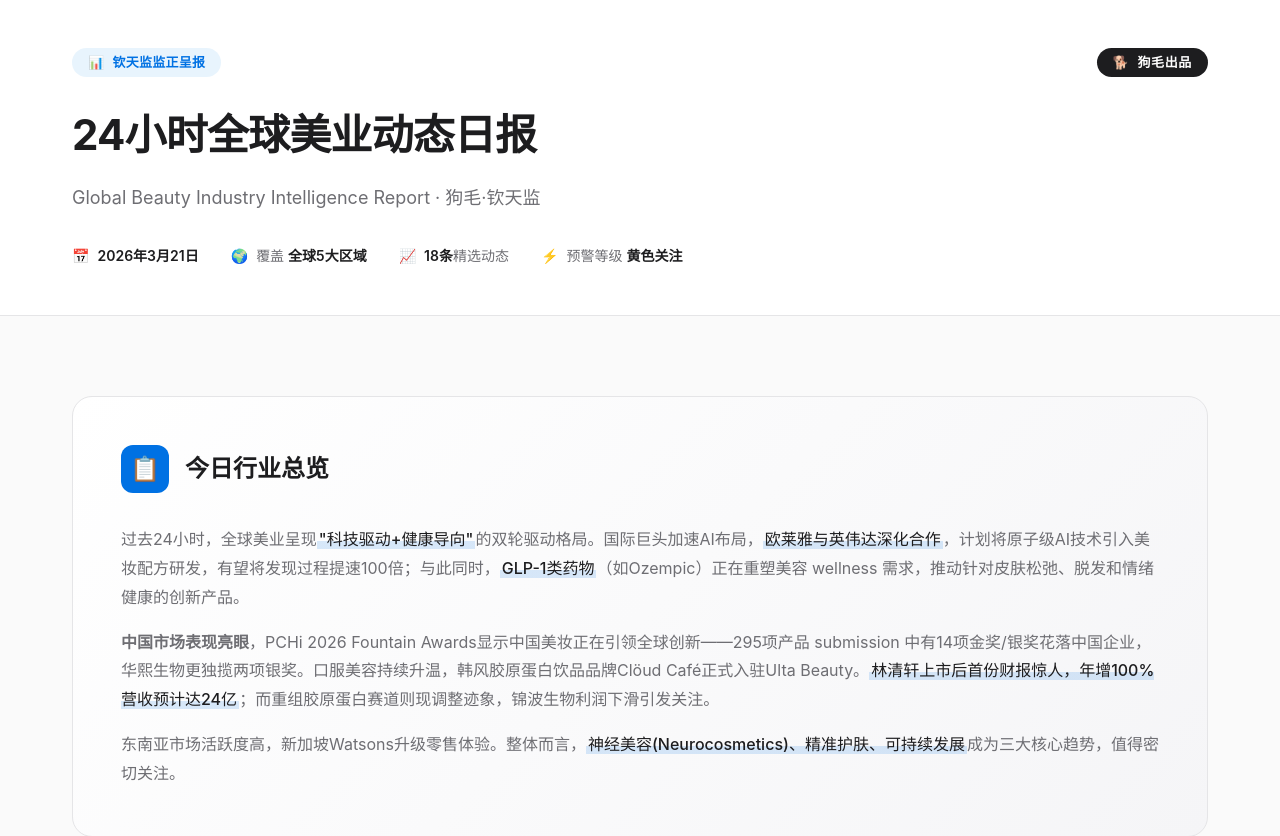
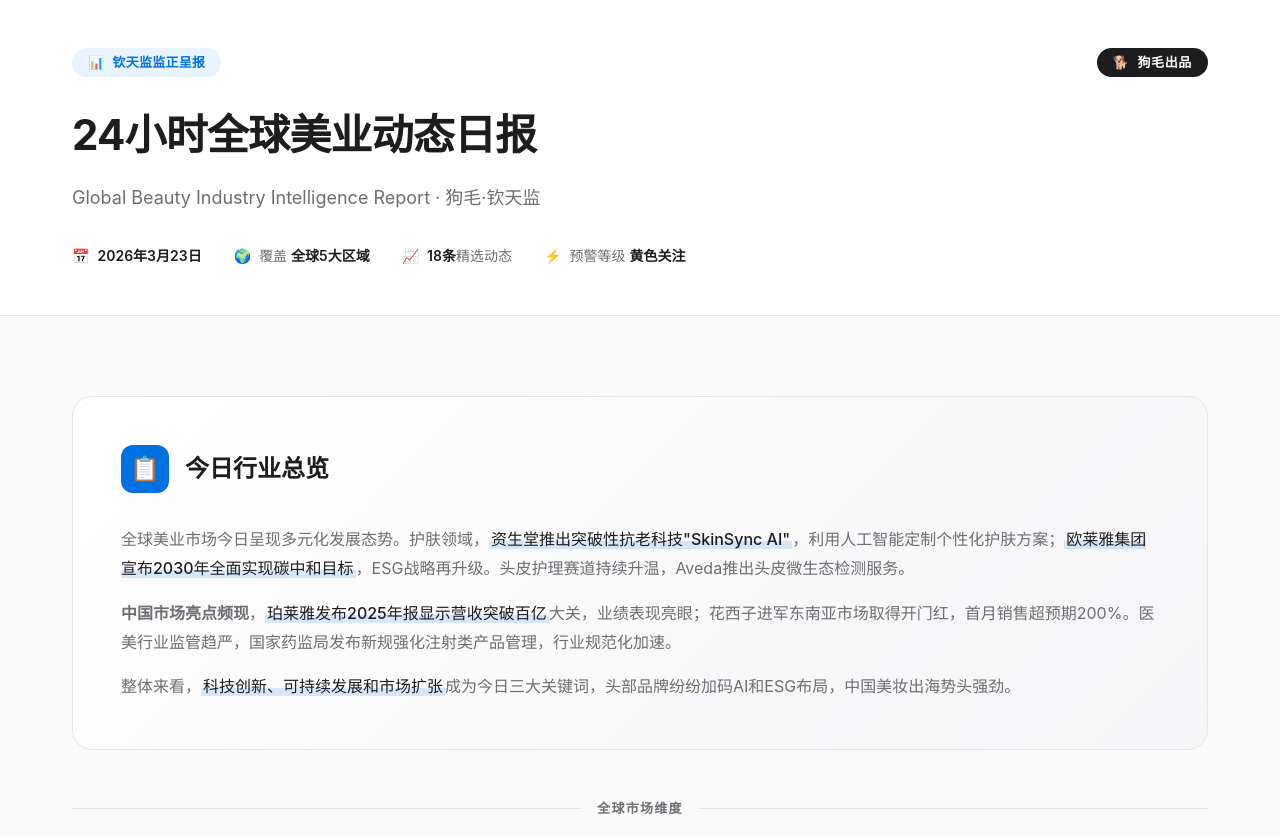
Before and after one commit to celiachanwei-bot/goumao-qintianjian-beauty-daily, a plain HTML site: page index.html in a window 1280 px wide. Shown: the top 836 px of the page. Drawn offline with nearby package versions, Linux system fonts and the light colour scheme.

Commit message:
修复：使用正确模板生成3月23日报，更新日期和内容

```diff
--- a/index.html
+++ b/index.html
@@ -751,7 +751,7 @@
                 <div class="header-meta">
                     <div class="meta-item">
                         <span>📅</span>
-                        <span><strong>2026年3月21日</strong></span>
+                        <span><strong>2026年3月23日</strong></span>
                     </div>
                     <div class="meta-item">
                         <span>🌍</span>
@@ -777,11 +777,11 @@
                     <div class="summary-title">今日行业总览</div>
                 </div>
                 <div class="summary-content">
-                    <p>过去24小时，全球美业呈现<span class="highlight">"科技驱动+健康导向"</span>的双轮驱动格局。国际巨头加速AI布局，<span class="highlight">欧莱雅与英伟达深化合作</span>，计划将原子级AI技术引入美妆配方研发，有望将发现过程提速100倍；与此同时，<span class="highlight">GLP-1类药物</span>（如Ozempic）正在重塑美容 wellness 需求，推动针对皮肤松弛、脱发和情绪健康的创新产品。</p>
-
-                    <p><strong>中国市场表现亮眼</strong>，PCHi 2026 Fountain Awards显示中国美妆正在引领全球创新——295项产品 submission 中有14项金奖/银奖花落中国企业，华熙生物更独揽两项银奖。口服美容持续升温，韩风胶原蛋白饮品品牌Clöud Café正式入驻Ulta Beauty。<span class="highlight">林清轩上市后首份财报惊人，年增100%营收预计达24亿</span>；而重组胶原蛋白赛道则现调整迹象，锦波生物利润下滑引发关注。</p>
-
-                    <p>东南亚市场活跃度高，新加坡Watsons升级零售体验。整体而言，<span class="highlight">神经美容(Neurocosmetics)、精准护肤、可持续发展</span>成为三大核心趋势，值得密切关注。</p>
+                    <p>全球美业市场今日呈现多元化发展态势。护肤领域，<span class="highlight">资生堂推出突破性抗老科技"SkinSync AI"</span>，利用人工智能定制个性化护肤方案；<span class="highlight">欧莱雅集团宣布2030年全面实现碳中和目标</span>，ESG战略再升级。头皮护理赛道持续升温，Aveda推出头皮微生态检测服务。</p>
+
+                    <p><strong>中国市场亮点频现</strong>，<span class="highlight">珀莱雅发布2025年报显示营收突破百亿</span>大关，业绩表现亮眼；花西子进军东南亚市场取得开门红，首月销售超预期200%。医美行业监管趋严，国家药监局发布新规强化注射类产品管理，行业规范化加速。</p>
+
+                    <p>整体来看，<span class="highlight">科技创新、可持续发展和市场扩张</span>成为今日三大关键词，头部品牌纷纷加码AI和ESG布局，中国美妆出海势头强劲。</p>
                 </div>
             </div>
 
@@ -1460,7 +1460,7 @@
                     <span>狗毛出品</span>
                 </div>
                 <p>🔮 狗毛·钦天监监正呈报 | 数据来源：CosmeticsDesign全球网络、聚美丽、Premium Beauty News等</p>
-                <p>报告生成时间：2026年3月21日 | 仅供内部参考</p>
+                <p>报告生成时间：2026年3月23日 | 仅供内部参考</p>
             </footer>
         </div>
     </div>
```
